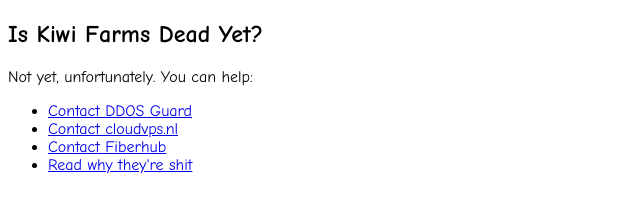
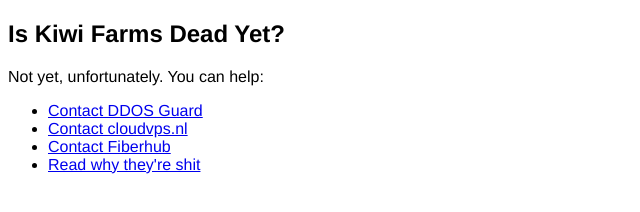
Before and after one commit to fuck-kiwifarms/iskiwifarmsdeadyet, a plain HTML site: page index.html in a window 1280 px wide. Shown: the whole page, without its empty margins (0-640 px from the left). Drawn offline with Linux system fonts and the light colour scheme.

Commit message:
Update index.html

```diff
--- a/index.html
+++ b/index.html
@@ -7,7 +7,7 @@
       body {
         background: white;
         color: black;
-        font-family: "Comic Sans MS", "Comic Sans";
+        font-family: Helvetica, Arial, sans-serif;
       }
     </style>
   </head>
```
